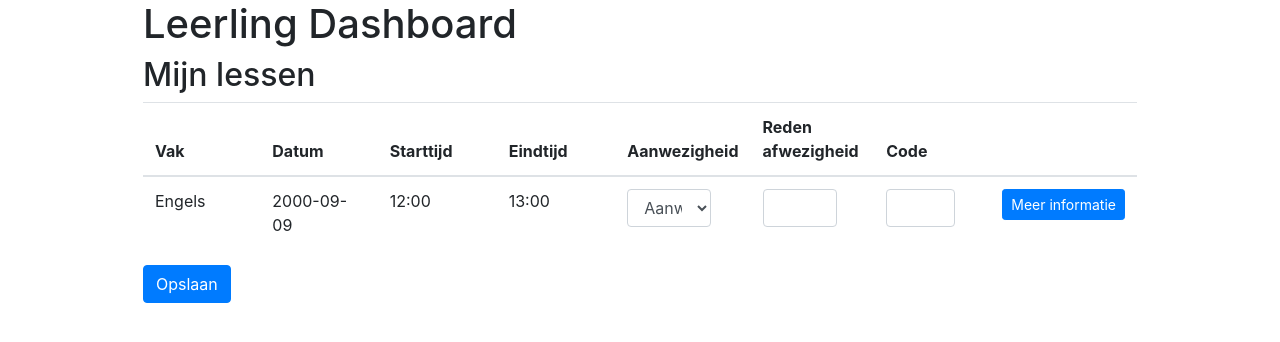
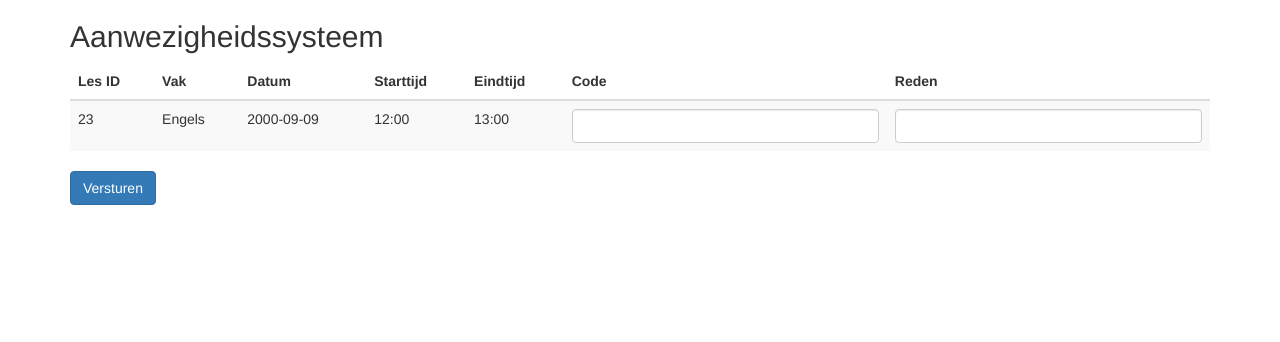
Before and after one commit to Max-1056897/SecurityWP3, a Flask app: page /leerling_dashboard in a window 1280 px wide. Shown: the top 342 px of the page. Run offline with Flask 2, Linux system fonts and the light colour scheme; data comes from the database, SQL or seed files in the repository; some libraries are stand-ins or nearby versions.

Commit message:
FIX: ATTENDENCE LEERLINGEN, ATTENDENCE CODE FIX

```diff
--- a/templates/docent_dashboard.html
+++ b/templates/docent_dashboard.html
@@ -20,6 +20,9 @@
           </li>
           <li class="nav-item">
             <a class="nav-link" href="/docent/lessen/toevoegen">Toevoegen Les</a>
+          </li>
+          <li class="nav-item">
+            <a class="nav-link" href="/docent/lessen/code">Code les generen</a>
           </li>
         </ul>
       </div>
--- a/templates/leerling_dashboard.html
+++ b/templates/leerling_dashboard.html
@@ -1,89 +1,44 @@
 <!DOCTYPE html>
 <html>
 <head>
-    <title>Leerling Dashboard</title>
-    <link rel="stylesheet" href="https://maxcdn.bootstrapcdn.com/bootstrap/4.0.0/css/bootstrap.min.css">
-    <link rel="stylesheet" href="/static/css/leerling_dashboard.css">
+	<title>Aanwezigheidssysteem</title>
+	<link rel="stylesheet" href="https://maxcdn.bootstrapcdn.com/bootstrap/3.3.7/css/bootstrap.min.css">
+	<script src="https://ajax.googleapis.com/ajax/libs/jquery/3.2.1/jquery.min.js"></script>
+	<script src="https://maxcdn.bootstrapcdn.com/bootstrap/3.3.7/js/bootstrap.min.js"></script>
 </head>
 <body>
 	<div class="container">
-      <h1>Leerling Dashboard</h1>
-      <h2>Mijn lessen</h2>
-      <table class="table">
+		<h2>Aanwezigheidssysteem</h2>
+		{% for row in lessen %}
+		<form method="post" action="{{ url_for('docent_dashboard') }}">
+			<table class="table table-striped">
 				<thead>
 					<tr>
+						<th>Les ID</th>
 						<th>Vak</th>
 						<th>Datum</th>
 						<th>Starttijd</th>
 						<th>Eindtijd</th>
-            <th>Aanwezigheid</th>
-            <th>Reden afwezigheid</th>
 						<th>Code</th>
-            <th class="more-info"></th>
+						<th>Reden</th>
 					</tr>
 				</thead>
 				<tbody>
-          {% for les in lessen %}
 					<tr>
-            <td>{{ les.vak }}</td>
-            <td>{{ les.datum }}</td>
-            <td>{{ les.starttijd }}</td>
-            <td>{{ les.eindtijd }}</td>
-            <td>
-              <select class="form-control" name="aanwezigheid">
-                <option value="1">Aanwezig</option>
-                <option value="0">Afwezig</option>
-              </select>
-            </td>
-            <td>
-              <input type="text" class="form-control" name="reden_afwezigheid">
-            </td>
-            <td>
-              <input type="text" class="form-control" name="code">
-            </td>
-            <td class="more-info">
-              <button class="btn btn-primary btn-sm" type="button" data-toggle="modal" data-target="#les{{les.id}}-modal">Meer informatie</button>
-              <div class="modal fade" id="les{{les.id}}-modal" tabindex="-1" role="dialog" aria-labelledby="les{{les.id}}-modal-label" aria-hidden="true">
-                <div class="modal-dialog modal-dialog-centered" role="document">
-                  <div class="modal-content">
-                    <div class="modal-header">
-                      <h5 class="modal-title" id="les{{les.id}}-modal-label">{{les.vak}} - {{les.datum}}</h5>
-                      <button type="button" class="close" data-dismiss="modal" aria-label="Close">
-                        <span aria-hidden="true">&times;</span>
-                      </button>
-                    </div>
-                    <div class="modal-body">
-                      <p><strong>Leraar:</strong> {{les.leraar}}</p>
-                      <p><strong>Lokaal:</strong> {{les.lokaal}}</p>
-                      <p><strong>Beschrijving:</strong> {{les.beschrijving}}</p>
-                    </div>
-                    <div class="modal-footer">
-                      <button type="button" class="btn btn-secondary" data-dismiss="modal">Sluiten</button>
-                    </div>
-                  </div>
-                </div>
-              </div>
-            </td>
+						<td>{{ row[0] }}</td>
+						<td>{{ row[1] }}</td>
+						<td>{{ row[2] }}</td>
+						<td>{{ row[3] }}</td>
+						<td>{{ row[4] }}</td>
+						<td><input type="text" name="code" class="form-control" required></td>
+						<td><input type="text" name="reden" class="form-control"></td>
+						<input type="hidden" name="les_id" value="{{ row[0] }}">
 					</tr>
-          {% endfor %}
 				</tbody>
 			</table>
-      <button class="btn btn-primary" id="submit">Opslaan</button>
+			<button type="submit" class="btn btn-primary">Versturen</button>
+		</form>
+		{% endfor %}
 	</div>
-    <script src="https://code.jquery.com/jquery-3.2.1.slim.min.js"></script>
-    <script src="https://cdnjs.cloudflare.com/ajax/libs/popper.js/1.12.9/umd/popper.min.js"></script>
-    <script src="https://maxcdn.bootstrapcdn.com/bootstrap/4.0.0/js/bootstrap.min.js"></script>
-    <script>
-      $(document).ready(function() {
-        $("#submit").click(function() {
-          var aanwezigheid = $("select[name='aanwezigheid']").map(function(){return $(this).val();}).get();
-          var reden_afwezigheid = $("input[name='reden_afwezigheid']").map(function(){return $(this).val();}).get();
-          var code = $("input[name='code']").map(function(){return $(this).val();}).get();
-          $.post("/aanwezigheid", {"aanwezigheid": aanwezigheid, "reden_afwezigheid": reden_afwezigheid, "code": code}, function(data) {
-            alert(data);
-          });
-        });
-      });
-    </script>
 </body>
 </html>
```
Lines whose indentation alone changed are shown as unchanged.
